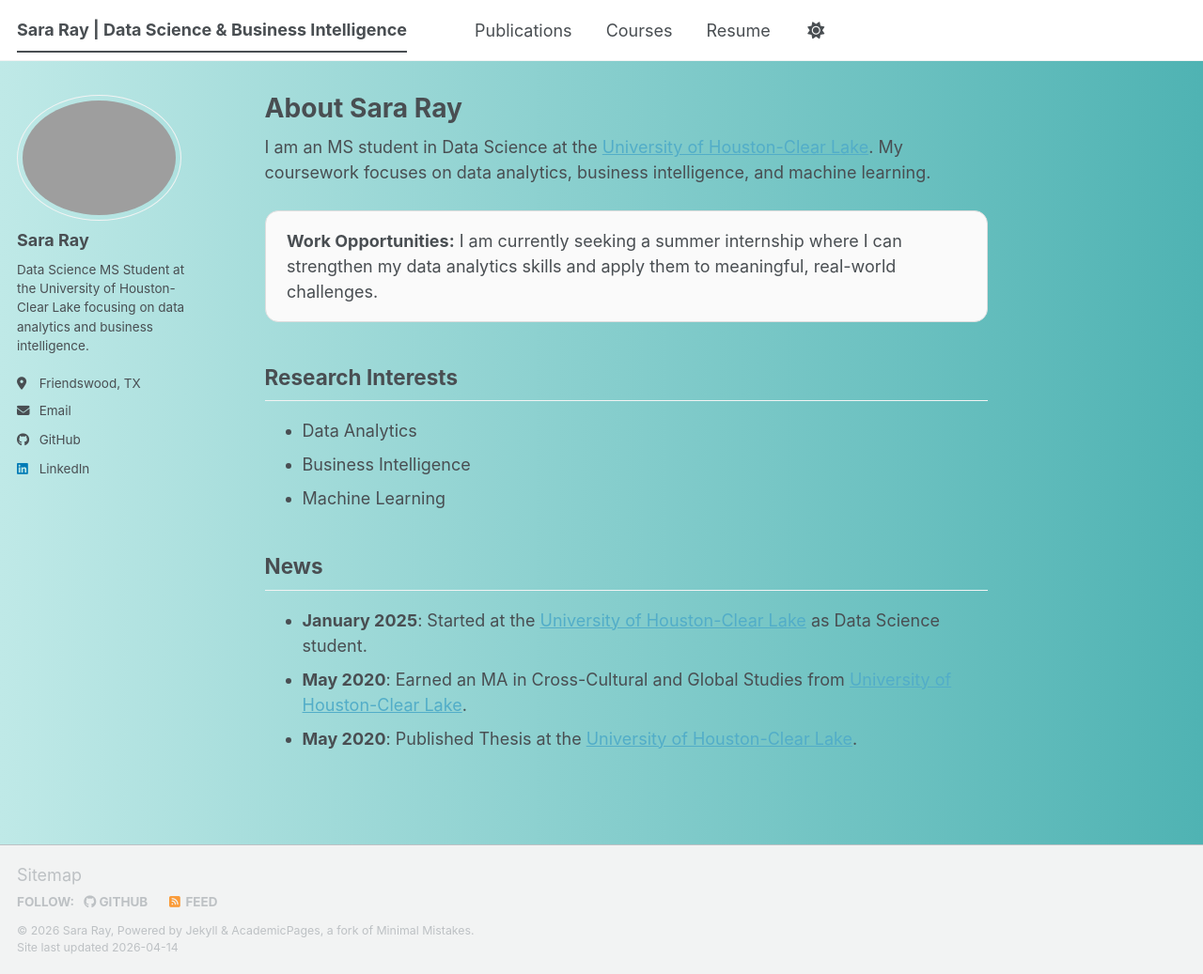
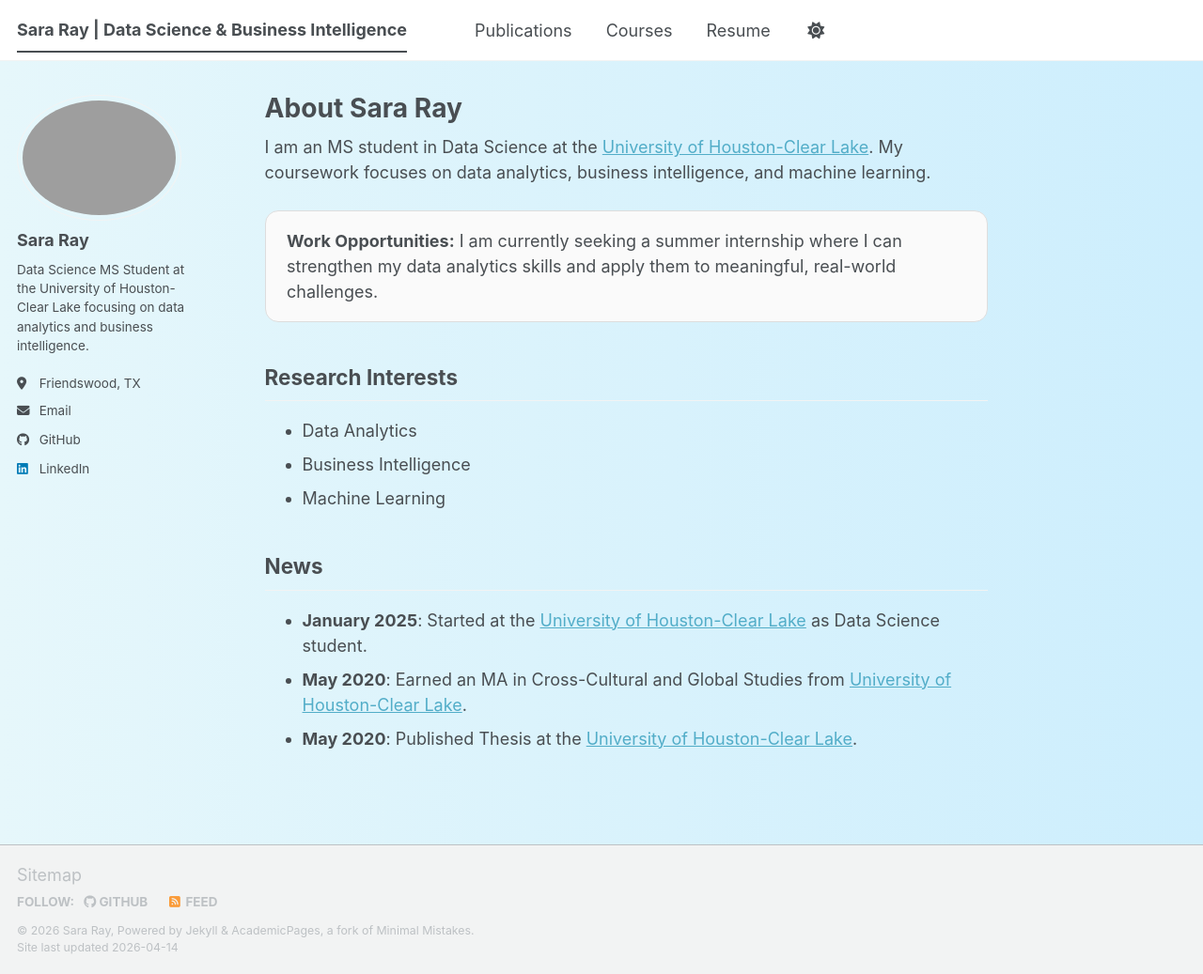
Before and after one commit to SaraRay2017/SaraRay2017.github.io, a Jekyll site: the page built from _pages/about.md, in a window 1280 px wide and 1037 px high. Shown: the whole window at 94% size. Built offline with Jekyll 4.4.1, drawn with Linux system fonts in a browser that asks for light colours; a script bundle is joined from its source files by our own code; library files that are not in the unit come from our copies.

Commit message:
Change background gradient in main.scss

```diff
--- a/assets/css/main.scss
+++ b/assets/css/main.scss
@@ -42,7 +42,7 @@
     "vendor/font-awesome/brands"
 ;
 html, body {
-  background: linear-gradient(to right, #bfe9e7, #4fb3b3) !important;
+  background: linear-gradient(to right, #e6f7fb, #cdeefd) !important;
 }
 
 .page {
```
